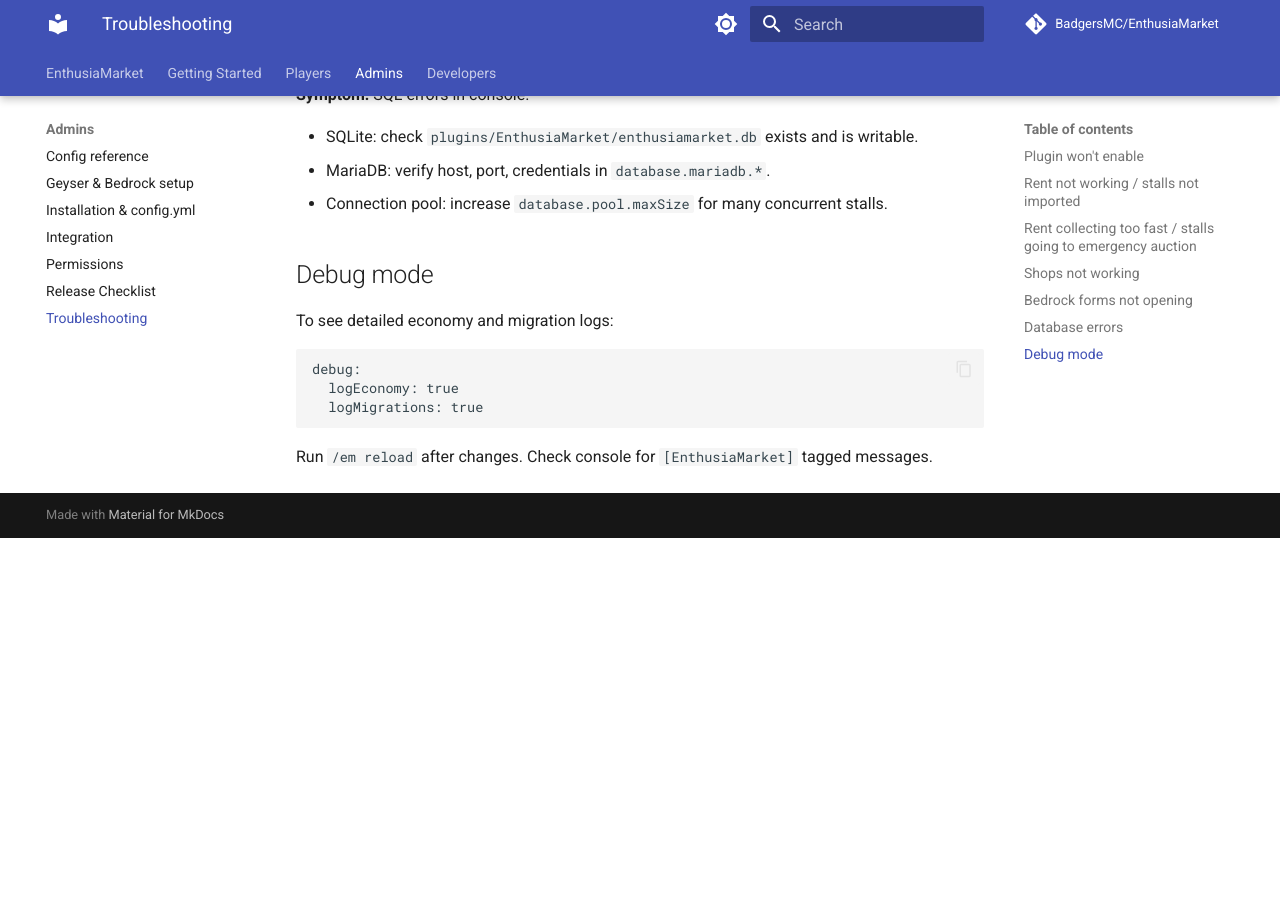
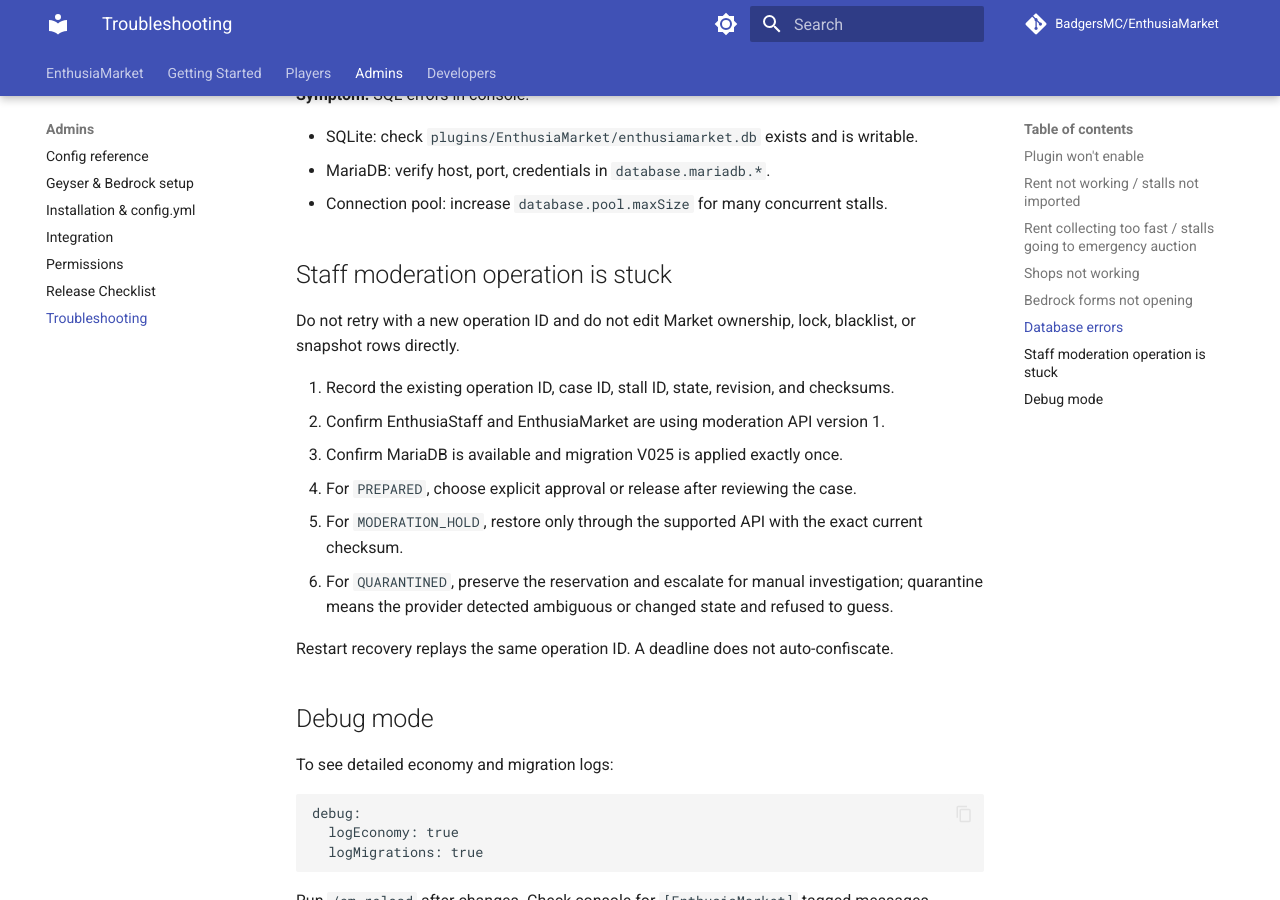
Before and after one commit to wsg138/EnthusiaMarket, an MkDocs documentation site: the page built from wiki/docs/admins/troubleshooting.md, in a window 1280 px wide and 900 px high, scrolled down 1660 px. Built offline with MkDocs 1.6.1 and Material for MkDocs 9.7.7, drawn with Linux system fonts in a browser that asks for light colours; comment, search, counter and statistics services are not loaded; before the commit the page ends 2198 px from its top, so only the background shows below that.

Commit message:
Document Market moderation provider recovery

```diff
--- a/wiki/docs/admins/troubleshooting.md
+++ b/wiki/docs/admins/troubleshooting.md
@@ -79,6 +79,22 @@ See [Geyser & Bedrock setup](geyser.md).
 - MariaDB: verify host, port, credentials in `database.mariadb.*`.
 - Connection pool: increase `database.pool.maxSize` for many concurrent stalls.
 
+## Staff moderation operation is stuck
+
+Do not retry with a new operation ID and do not edit Market ownership, lock, blacklist,
+or snapshot rows directly.
+
+1. Record the existing operation ID, case ID, stall ID, state, revision, and checksums.
+2. Confirm EnthusiaStaff and EnthusiaMarket are using moderation API version 1.
+3. Confirm MariaDB is available and migration V025 is applied exactly once.
+4. For `PREPARED`, choose explicit approval or release after reviewing the case.
+5. For `MODERATION_HOLD`, restore only through the supported API with the exact current
+   checksum.
+6. For `QUARANTINED`, preserve the reservation and escalate for manual investigation;
+   quarantine means the provider detected ambiguous or changed state and refused to guess.
+
+Restart recovery replays the same operation ID. A deadline does not auto-confiscate.
+
 ## Debug mode
 
 To see detailed economy and migration logs:
```
Also changed, not shown: docs/README.md (+1 -0 lines), docs/db-schema.md (+17 -3 lines), docs/moderation-provider.md (added, +87 -0 lines), wiki/docs/admins/integration.md (+14 -0 lines).
